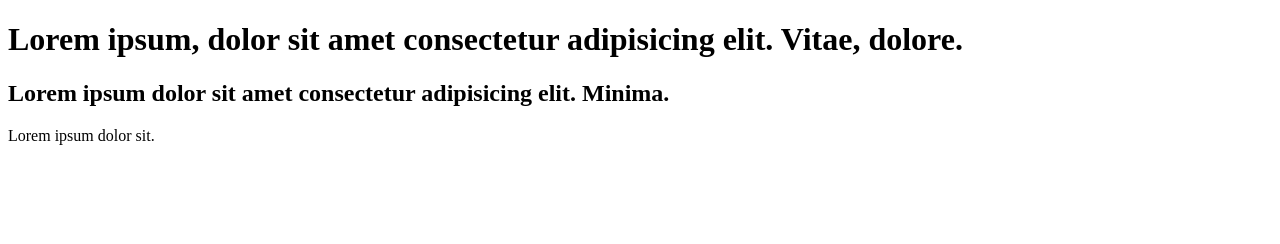
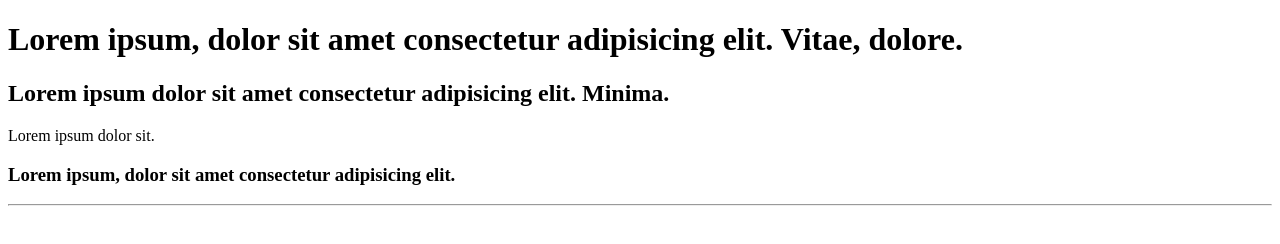
Before and after one commit to ErickAnciaes/aula3, a plain HTML site: page index.html in a window 1280 px wide. Drawn offline with Linux system fonts and the light colour scheme.

Commit message:
mudança feat novo

```diff
--- a/index.html
+++ b/index.html
@@ -1,5 +1,5 @@
 <!DOCTYPE html>
-<html lang="en">
+<html lang="pt-br">
 <head>
     <meta charset="UTF-8">
     <meta name="viewport" content="width=device-width, initial-scale=1.0">
@@ -9,5 +9,9 @@
     <h1>Lorem ipsum, dolor sit amet consectetur adipisicing elit. Vitae, dolore.</h1>
     <h2>Lorem ipsum dolor sit amet consectetur adipisicing elit. Minima.</h2>
     <p>Lorem ipsum dolor sit.</p>
+    <div>
+        <h3>Lorem ipsum, dolor sit amet consectetur adipisicing elit.</h3>
+    </div>
 </body>
+<hr>
 </html>
```
